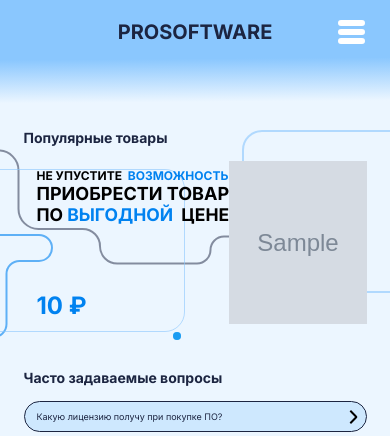
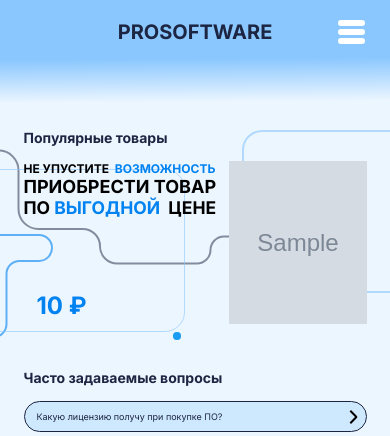
Before and after one commit to TenkachevaDaria/Djando_prodject_-, a Django app: page / in a window 390 px wide. Shown: the top 436 px of the page. Run offline with Django 4.2, Linux system fonts and the light colour scheme; data comes from the database, SQL or seed files in the repository; tables that the repository leaves empty hold one stand-in row (values such as "Sample post"); grey boxes marked "Sample" are stand-in pictures; parts of the project's set-up code (start-up, migrations or seed data) failed here and were passed over.

Commit message:
fix problems 2

```diff
--- a/main/templates/main/index.html
+++ b/main/templates/main/index.html
@@ -21,6 +21,11 @@
                 {% for product in products %}
                     <div class="slides id_slider_{{ forloop.counter }}">
                         <div class="title_container">
+                            <h2 class="slider_title">Успейте приобрести</h2>
+                            <h2 class="slider_title">По <b>выгодной</b> цене</h2>
+                        </div>
+                        <h2 class="slider_title slider_popular_product">Хит продаж</h2>
+                        <div class="title_container_mobile">
                             <h2 class="slider_title">НЕ УПУСТИТЕ&nbsp;&nbsp;<span class="blue_text">ВОЗМОЖНОСТЬ</span></h2>
                             <h2 class="slider_title">ПРИОБРЕСТИ ТОВАР</h2>
                             <h2 class="slider_title">По <span class="blue_text">выгодной</span>&nbsp;&nbsp;цене</h2>
--- a/static/adaptation/main_page_mobile.css
+++ b/static/adaptation/main_page_mobile.css
@@ -127,7 +127,16 @@
         left: 13px;
     }
 
+    .slider_popular_product {
+        display: none;
+    }
+
     .title_container {
+    display: none;
+    }
+
+    .title_container_mobile {
+        display: block;
         left: 13px;
         top: 7px;
     }
--- a/static/ccs/product_card.css
+++ b/static/ccs/product_card.css
@@ -93,6 +93,10 @@
     max-width: 47%;
 }
 
+.title_container_mobile {
+    display: none;
+}
+
 .slider_img {
     position: absolute;
     right: 0;
--- a/users/templates/users/user_page.html
+++ b/users/templates/users/user_page.html
@@ -77,7 +77,7 @@
                             {% if average_rating %}
                                 <p class="user_rating__num">{{ average_rating|floatformat:2 }}</p>
                             {% else %}
-                                Вас еще никтро не оценил
+                                Вас еще никто не оценил
                             {% endif %}
 
                             <ul class="user_rating__stars">
```
